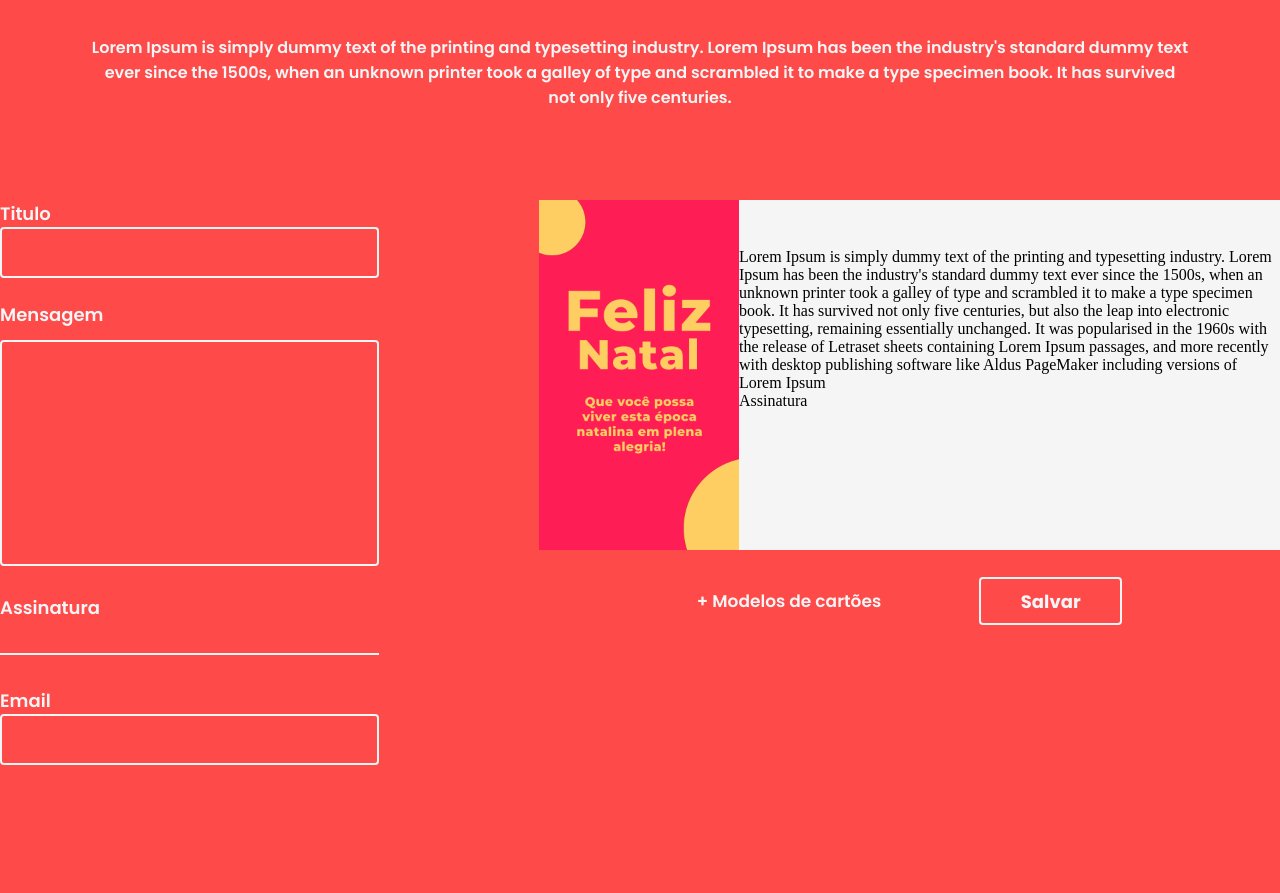
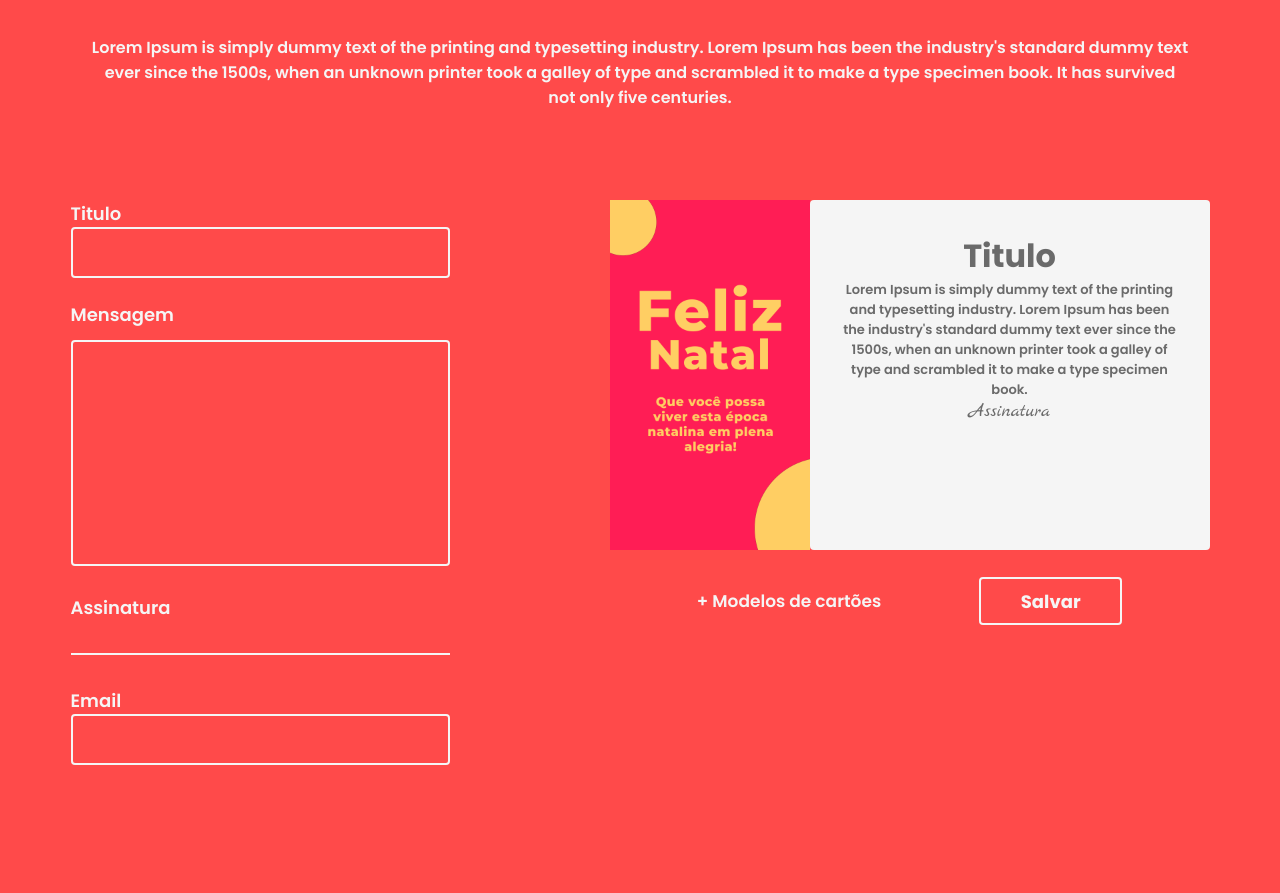
Before and after one commit to Gbmrocha/cardyx, a PHP site: page /src/index.html in a window 1280 px wide. Shown: the part 177-1070 px from the top of the page. Run offline with PHP 8.4, Linux system fonts and the light colour scheme; some libraries are stand-ins or nearby versions.

Commit message:
Conteudo Card

```diff
--- a/client/src/index.html
+++ b/client/src/index.html
@@ -67,7 +67,7 @@
                     src="../assets/card-1.png" alt="">
                     <div class="card-content">
                         <h1 id="title-card" class="title-card"> Titulo</h1>
-                        <p id="message-card" class="message-card"> Lorem Ipsum is simply dummy text of the printing and typesetting industry. Lorem Ipsum has been the industry's standard dummy text ever since the 1500s, when an unknown printer took a galley of type and scrambled it to make a type specimen book. It has survived not only five centuries, but also the leap into electronic typesetting, remaining essentially unchanged. It was popularised in the 1960s with the release of Letraset sheets containing Lorem Ipsum passages, and more recently with desktop publishing software like Aldus PageMaker including versions of Lorem Ipsum</p>
+                        <p id="message-card" class="message-card"> Lorem Ipsum is simply dummy text of the printing and typesetting industry. Lorem Ipsum has been the industry's standard dummy text ever since the 1500s, when an unknown printer took a galley of type and scrambled it to make a type specimen book.</p>
                         <span id="signature-card"class="signature-card">Assinatura</span>
                     </div>
                 </div>
--- a/client/styles/global.css
+++ b/client/styles/global.css
@@ -2,7 +2,7 @@
     --text-color: #F5F5F5;
     --bg-color:#FF4A4A;
     --bg-modal: #f5f5f5;
-
+    --text-color-card: #6A6A6A;
   }
 html{
     margin: 0;
--- a/client/styles/home.css
+++ b/client/styles/home.css
@@ -10,14 +10,27 @@
 }
 .card{
     display: flex;
+    width: 600px;
+
 
 }
 .card-content{
-
+    padding: 2em;
+    text-align: center;
+    border-radius: 0.25rem;
     background-color: var(--text-color);
 }
-.card-content h1{
-
+.card-content h1,p{
+    color: var(--text-color-card);
+    font-family: 'Poppins', sans-serif;
+}
+.card-content p{
+    font-size: 13px;
+}
+.card-content span{
+    color: var(--text-color-card);
+    font-size: 19px;
+    font-family: 'Marck Script';
 }
 .header-modal{
     display: flex;
```
